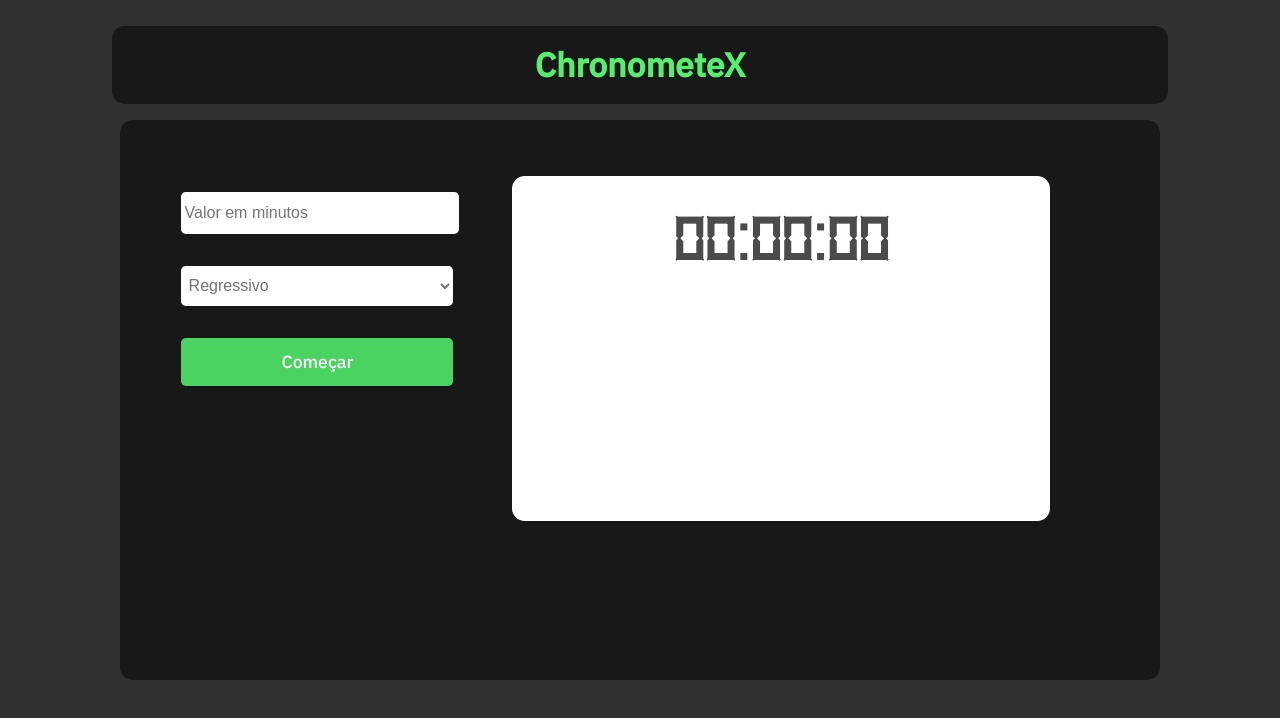
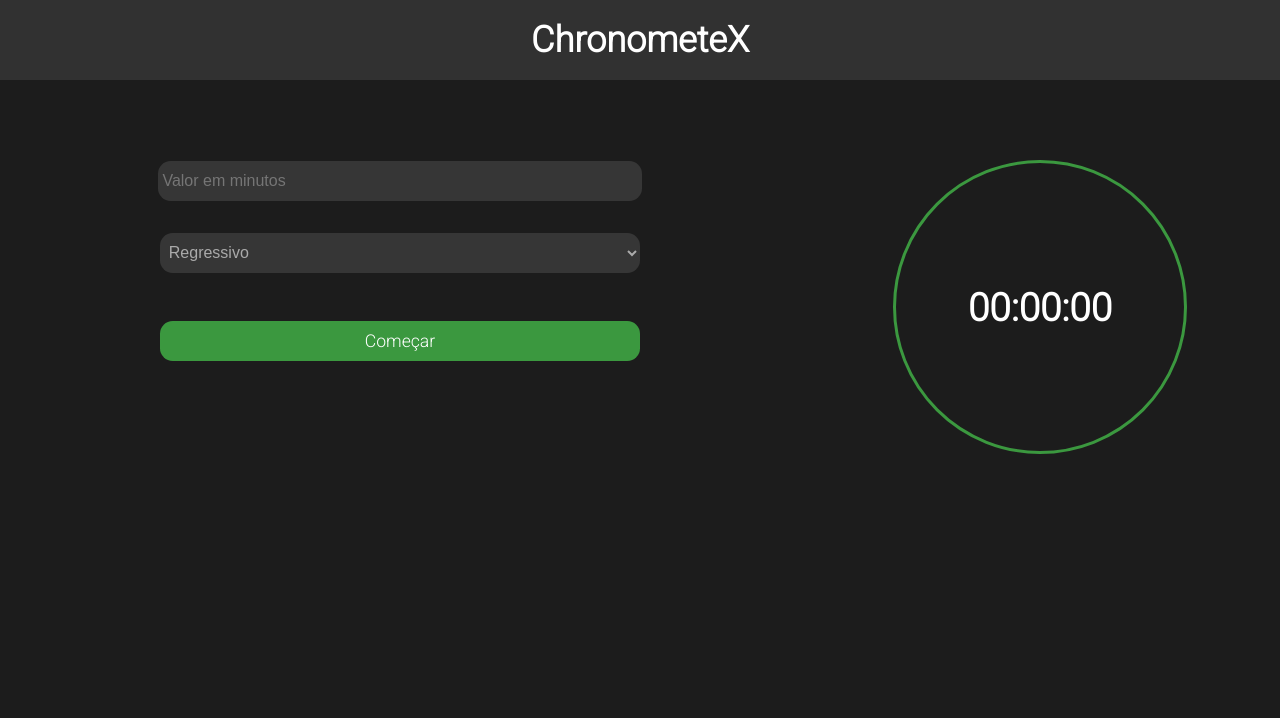
Before and after one commit to ArthurHSsouza/chronometeX, a plain HTML site: page index.html in a window 1280 px wide. Shown: the top 718 px of the page. Drawn offline with Linux system fonts and the light colour scheme.

Commit message:
reformulando visual

```diff
--- a/index.html
+++ b/index.html
@@ -5,14 +5,14 @@
     <meta name="viewport" content="width=device-width, initial-scale=1.0">
     <link rel="stylesheet" href="style.css">
     <link rel="stylesheet" href="DS-DIGI.TTF">
-    <link href="https://fonts.googleapis.com/css2?family=IBM+Plex+Sans:wght@500&display=swap" rel="stylesheet">
+    <link href="https://fonts.googleapis.com/css2?family=Roboto:wght@300&display=swap" rel="stylesheet">
     <link rel="shortcut icon" href="cronometro.png" type="image/x-icon">
     <title>Cronômetro</title>
 </head>
 <body>
-    <div id="top-text">
+    <nav id="top-text">
         <h2>ChronometeX</h2>
-    </div>
+    </nav>
     <div id="results">
         <div id="inputs">
         <input type="number" class="fields" placeholder="Valor em minutos" id="duration">
@@ -20,10 +20,14 @@
             <option value="reg">Regressivo</option>
             <option value="prog">Progressivo</option>
         </select>
-        <button class="button" id="sendButton">Começar</button>
+        <button id="sendButton">Começar</button>
         </div>
-        <div id="box">
-            <h1 id="time"></h1>
+        <div id="right-side">
+            <div id="box">
+              <h1 id="time"></h1>
+            </div>
+           <div id="showButton">
+           </div>
         </div>
     </div>
 
--- a/scripts/chronometerController.js
+++ b/scripts/chronometerController.js
@@ -60,13 +60,13 @@ class Chronometer{
         let sendButton = document.querySelector('#sendButton');
         sendButton.disabled = true;
 
-        this.box = document.querySelector('#box');
+        this.box = document.querySelector('#showButton');
         this.button = document.createElement('button');
         this.button.setAttribute('id',"boxButton")
         this.button.innerHTML = "Parar alarme";
 
         setTimeout(()=>{
-           this.closeButtonEvents();
+         this.closeButtonEvents();
         },this.audio.duration*1000);
         this.button.addEventListener('click',a=>{
               this.closeButtonEvents();
--- a/style.css
+++ b/style.css
@@ -1,128 +1,159 @@
 *{
-    margin: 0;
-}
-
-@font-face{
-    font-family: DS-digital;
-    src: url("DS-DIGI.TTF");
-}
-
-.fields{
-    margin-bottom: 1rem;
-    padding-left: 0.2rem;
-    width: 100%;
-    height: 2.5rem;
-    border-radius: 0.3rem;
-    border: none;
-    background: rgb(255, 255, 255);
-    font-size: 1rem;
-    color: rgb(114, 114, 114);
+    margin: 0 auto;
 }
 
 body{
-    background: rgb(49, 49, 49);
+    background: #1C1C1C;
+}
+
+html{
+    overflow-x: hidden;
+}
+
+h2{
+    color: white;
+    font-family: Roboto;
+}
+
+#top-text{
+    width: 100%;
+    height: 6rem;
+    display: flex;
+    font-size: 1.4rem;
+    font-family: Roboto;
+    color: white;
+    align-items: center;
+    margin: 0 auto;
+    background: #313131;
+}
+
+#results{
+    width: 100%;
+    display: grid;
+    margin-top: 5%;
+    grid-template-rows: 1fr 1fr 1fr;
+    grid-template-columns: 1fr;
+    align-items: center;
+    justify-content: center;
+}
+#inputs{
+    width: 65%;
+    margin-top: 8%;
+    margin-bottom: 8%;
+    display: grid;
+    grid-template-rows: 1fr 1fr 1fr;
+}
+
+#box{
+    width: 17rem;
+    height: 17rem;
+    border-radius: 50%;
+    border: 0.2rem solid #3B983F;
+    display: flex;
+    align-items: center;
+    color: white;
+    font-family: Roboto;
+}
+.fields{
+    width: 100%;
+    padding: 0;
+    border: none;
+    margin-bottom: 1.6rem;
+    height: 3rem;
+    background: #363636;
+    padding-left: 0.3rem;
+    color: rgb(170, 170, 170);
+    font-size: 1rem;
+    border-radius: 0.8rem;
 }
 
 #sendButton{
-    margin-bottom: 1rem;
     width: 100%;
-    height: 3rem;
-    border-radius: 0.3rem;
+    height: 2.7rem;
+    background: #3B983F;
+    color: white;
     border: none;
-    background:  rgb(74, 211, 97);
-    color: white;
-    font-family: "IBM Plex Sans";
-    font-size: 1.1rem;
+    border-radius: 0.8rem;
+    font-size: 1.3rem;
+    font-family: Roboto;
+}
+
+#showButton{
+    display: flex;
+    align-items: center;
+    justify-content: center;
 }
 
 #boxButton{
-    width: 13.5rem;
+    width: 30%;
     height: 6rem;
-    border-radius: 0.3rem;
+    background: #B12424;
+    color: white;
+    font-family: Roboto;
+    font-size: 1.4rem;
     border: none;
-    background:rgb(74, 211, 97);
-    color: white;
-    font-size: 1.2rem;
-}
-
-#sendButton:hover{
-    background: rgb(36, 173, 59);
-}
-
-#results{
-    display: grid;
-    grid-template-columns: 1fr  2fr;
-    margin: 0 auto;
-    width: 73%;
-    height: 25rem;
-    justify-content: center;
-    padding: 3.5rem 3rem;
-    background-color: rgb(24, 24, 24);
     border-radius: 0.8rem;
 }
 
-#inputs{
-    height: 50%;
-    display: grid;
-    grid-template-rows: 1fr  1fr  1fr  1fr  1fr  1fr;
-    justify-content: end;
-}
-#top-text{
-    margin: 2% auto;
-    margin-bottom: 1rem;
-    text-align: center;
-    width: 73%;
-    padding: 1.1rem 3rem;
-    border-radius: 0.8rem;
-    color: rgb(85, 238, 111);
-    background: rgb(24, 24, 24);
-    font-family: "IBM Plex Sans";
-    font-size: 1.4rem;
-}
-#box{
-    background: rgb(255, 255, 255);
-    width: 80%;
-    height: 20rem;
-    border-radius: 0.8rem;
-    margin-left: 2rem;
-    display: grid;
-    grid-template-rows: 2fr 1fr;
-    padding: 0.8rem;
-    justify-content: center;
-    font-size: 2rem;
-    font-family: DS-digital;
-    color: rgb(75, 75, 75);
-}
+@media(min-width: 900px){
+ html{
+    overflow-y: hidden;
+   }
 
-#box > h1{
-    margin-top: 1.2rem;
-}
+  #results{
+      width: 100%;
+      display: grid;
+      margin-left: 0.3rem;
+      margin: 0 auto;
+      grid-template-columns: 1fr 1fr;
+  }
+
+  .fields{
+      width: 30rem;
+      height: 2.5rem;
+      margin-bottom: 2rem;
+  }
+  #inputs{
+      margin-top: -30%;
+      width: 50rem;
+      align-items: center;
+      justify-content: center;
+
+  }
+  #sendButton{
+      margin: 0 auto;
+      width: 30rem;
+      height: 2.5rem;
+      font-size: 1.1rem;
+
+  }
+  #box{
+      width: 18rem;
+      height: 18rem;
+      margin: 5rem;
+      font-size: 1.2rem;
+  }
+
+  #top-text{
+      font-size: 1.5rem;
+      height: 5rem;
+  }
+  #right-side{
+      display: grid;
+      grid-template-rows: 2fr 1fr;
+  }
+  #showButton{
+      width: 15rem;
+      height: 2rem;
 
 
-@media(min-width: 1100px){
-    #results{
-        width: 60rem;
-        height: 30rem;
-        padding: 2.5rem;
-    }
-    #top-text{
-        width: 60rem;
-    }
-    #box{
-        margin-top: 1rem;
-        width: 32rem;
-    }
-    #inputs{
-        margin-top: 1rem;
-        justify-content: center;
-    }
-    .fields{
-        width: 17rem;
-        margin: 1rem;
-    }
-    #sendButton{
-        width: 17rem;
-        margin: 1rem;
-    }
+  }
+
+ #boxButton{
+      width: 100%;
+      height: 3rem;
+      font-size: 1rem;
+ }
+
 
 }
```
